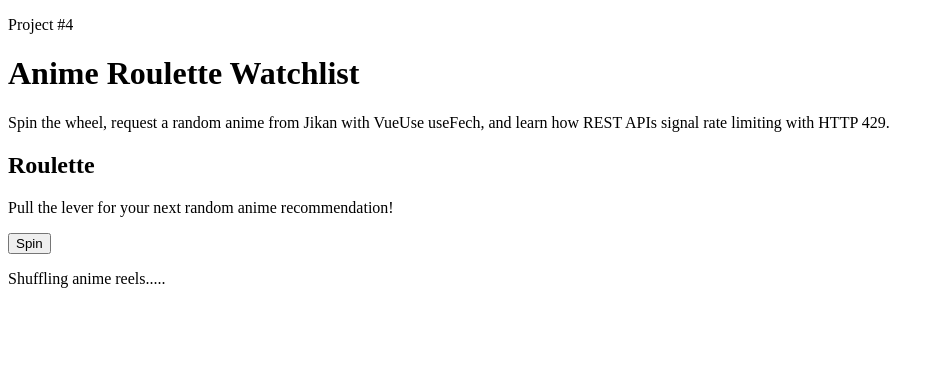
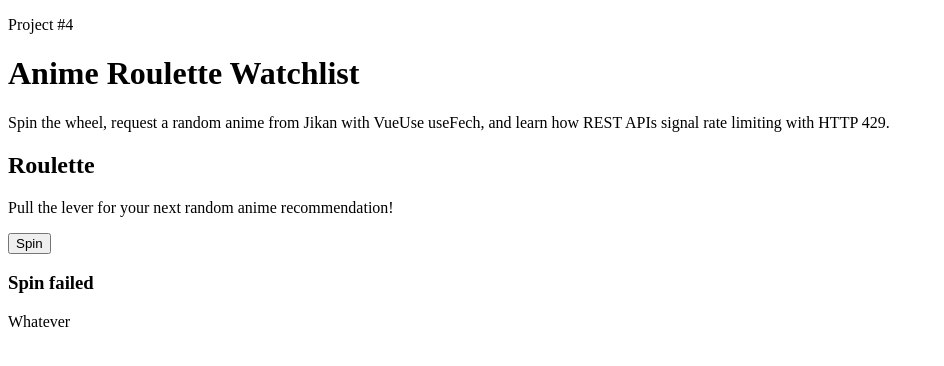
Before and after one commit to hazelugo/Anime-Roulette-Watchlist-v1.0, a Vue app: page / in a window 1280 px wide. Shown: the top 366 px of the page, without its empty margins (0-944 px from the left). Built offline with nearby package versions, Linux system fonts and the light colour scheme; the HTML template or start-up script is replaced by a standard one.

Commit message:
anime card error layout

```diff
--- a/src/components/AnimeCard.vue
+++ b/src/components/AnimeCard.vue
@@ -42,6 +42,14 @@
       <div class="h-72 animate-pulse rounded-2xl bg-slate-800"></div>
     </div>
 
+    <div
+      v-else-if="props.error"
+      class="rounded-2xl border border-red-300/50 bg-red-500/10 p-4 text-red-100"
+    >
+      <h3 class="text-lg font-semibold">Spin failed</h3>
+      <p class="mt-2 text-sm text-red-100/90">{{ props.error }}</p>
+    </div>
+
     <div v-else>Done</div>
   </section>
 </template>
--- a/src/views/HomePage.vue
+++ b/src/views/HomePage.vue
@@ -39,7 +39,7 @@
               </button>
             </div>
           </div>
-          <AnimeCard loading />
+          <AnimeCard error="Whatever" />
         </section>
       </div>
     </div>
```
